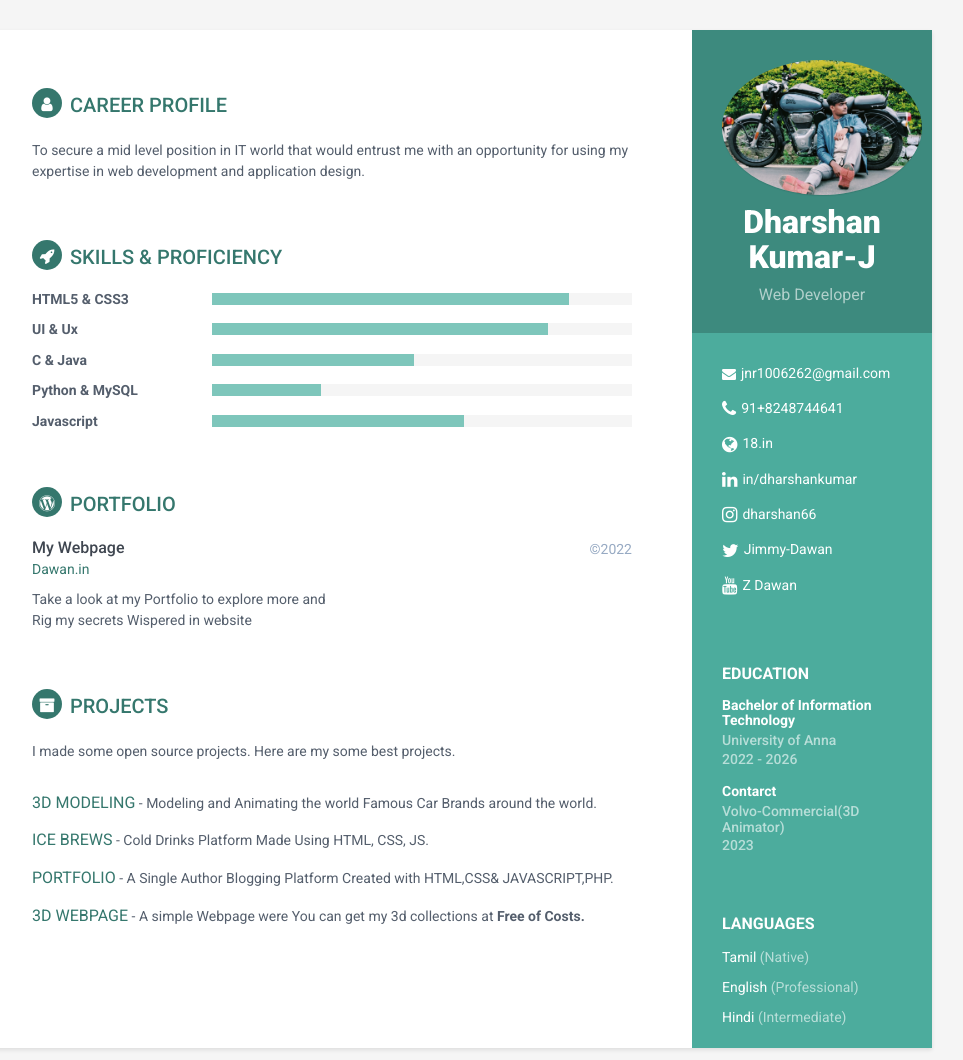
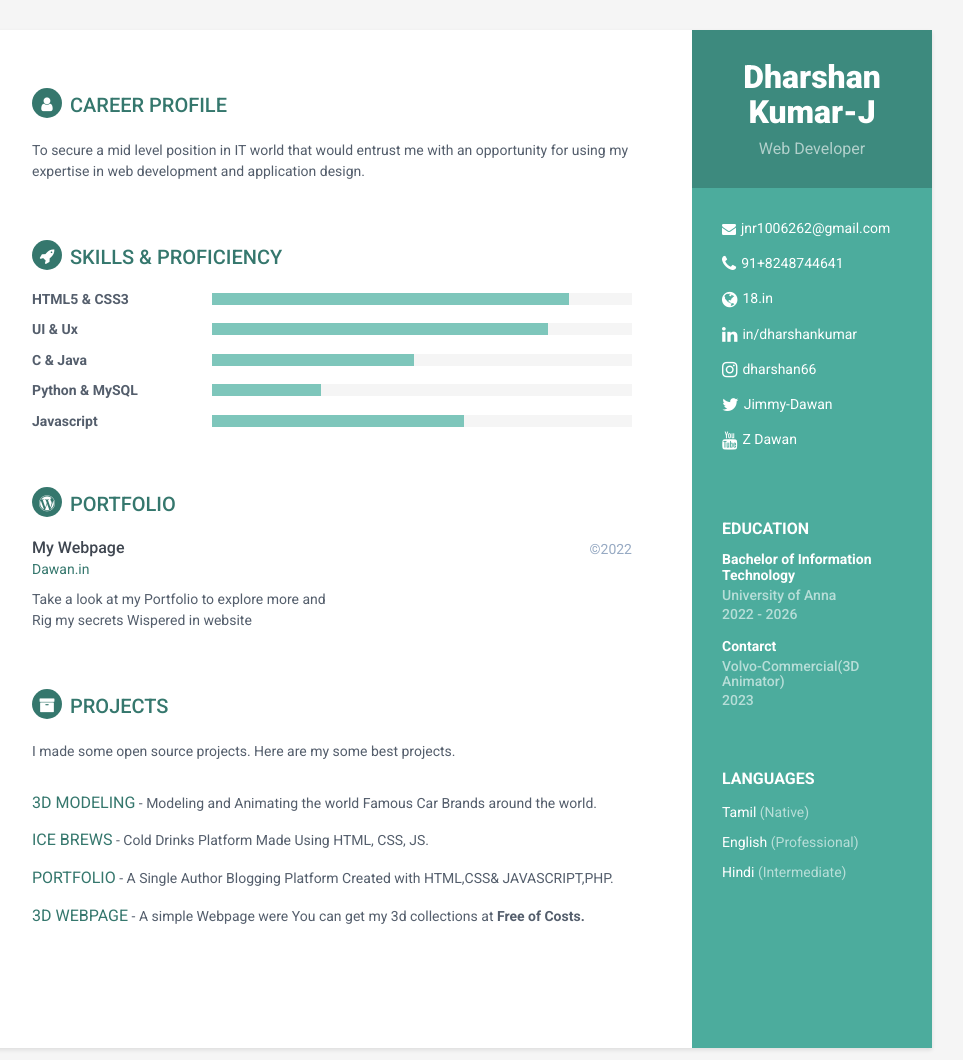
Before and after one commit to zdawan/resume01, a plain HTML site: page index.html in a window 1280 px wide. Shown: the top 1060 px of the page, without its empty margins (188-1151 px from the left). Drawn offline with nearby package versions, Linux system fonts and the light colour scheme.

Commit message:
Add files via upload

```diff
--- a/index.html
+++ b/index.html
@@ -19,7 +19,7 @@
 <body>
     <div class="wrapper">
         <div class="sidebar-wrapper">
-            <div class="profile-container"> <img class="profile-img" src="IMG_20230729_195626 (1).jpg" alt="DharshanKumar" />
+            <div class="profile-container">
                 <h1 class="name">Dharshan<br>Kumar-J</h1>
                 <h3 class="tagline">Web Developer</h3> </div>
             <!--//profile-container-->
```
